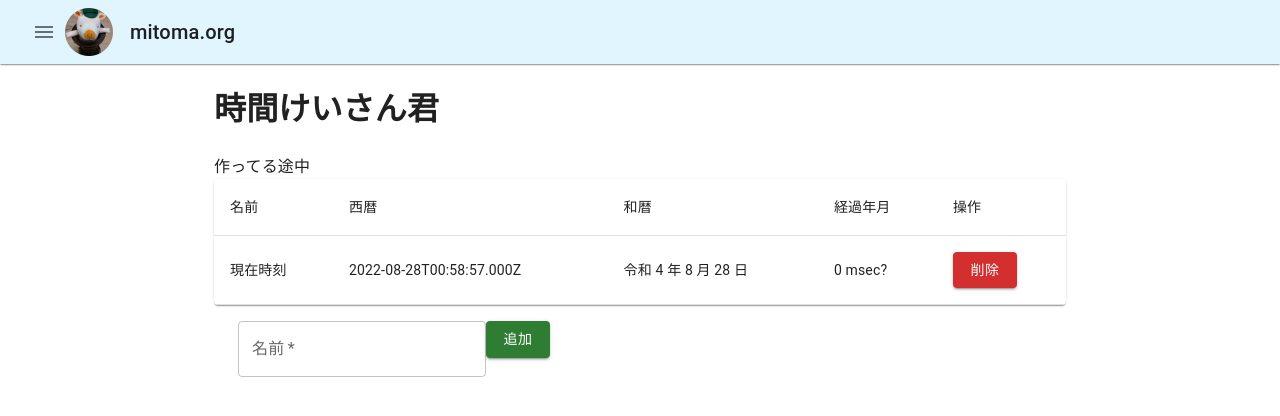
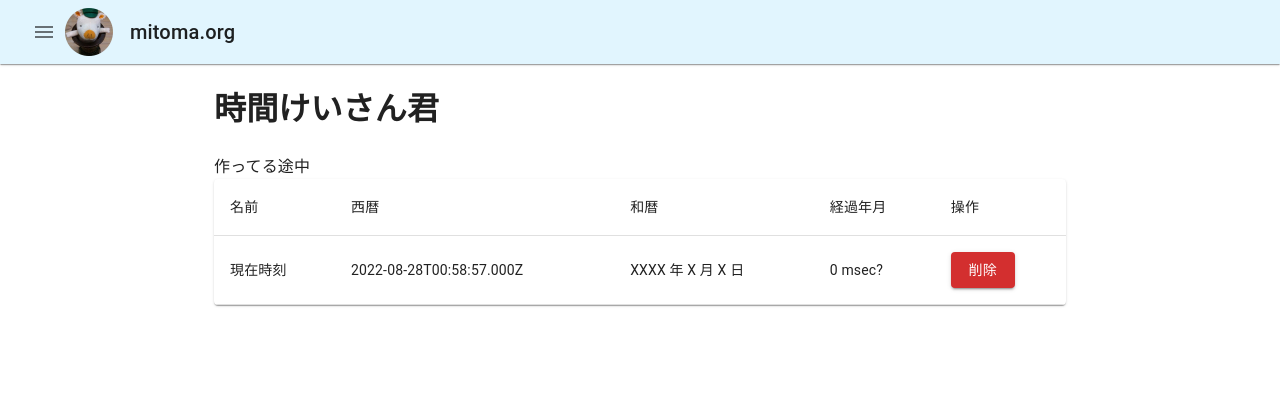
Before and after one commit to mitoma/sandbox, a React (Create React App) app in the folder mitoma-org/frontend/: page /tool/calcAge in a window 1280 px wide. Shown: the top 416 px of the page. Built offline with nearby package versions, Linux system fonts and the light colour scheme.

Commit message:
問題の切り分け

```diff
--- a/mitoma-org/frontend/src/page/tool/CalcAge.tsx
+++ b/mitoma-org/frontend/src/page/tool/CalcAge.tsx
@@ -7,12 +7,11 @@ import {
   TableContainer,
   TableHead,
   TableRow,
-  TextField,
 } from "@mui/material";
-import { Container } from "@mui/system";
 import React from "react";
 
 function dateToJapaneseFormatString(date: Date): string {
+  /*
   const parts = new Intl.DateTimeFormat("ja-JP-u-ca-japanese", {
     era: "long",
   }).formatToParts(date);
@@ -21,6 +20,8 @@ function dateToJapaneseFormatString(date: Date): string {
   const month = parts.find((obj) => obj.type === "month")!.value;
   const day = parts.find((obj) => obj.type === "day")!.value;
   return `${era} ${year} 年 ${month} 月 ${day} 日`;
+  */
+ return "XXXX 年 X 月 X 日";
 }
 
 function dateString(date: Date): string {
@@ -87,17 +88,6 @@ function CalcAge() {
           </TableBody>
         </Table>
       </TableContainer>
-      <Container sx={{ padding: 2 }}>
-        <TextField
-          required
-          id="outlined-required"
-          label="名前"
-          defaultValue=""
-        />
-        <Button variant="contained" color="success">
-          追加
-        </Button>
-      </Container>
     </React.Fragment>
   );
 }
```
